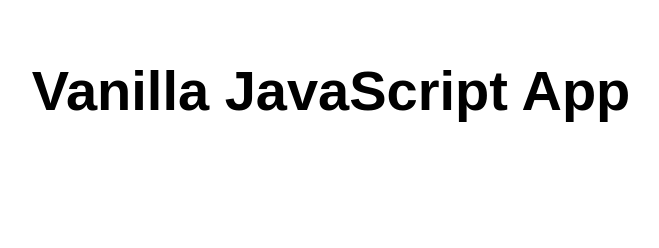
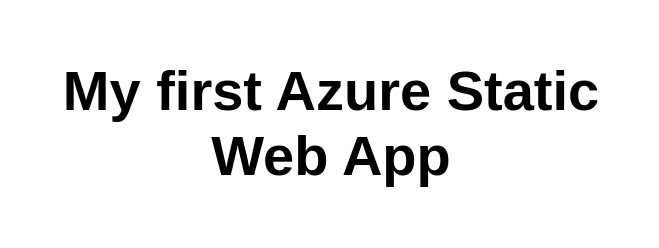
Before and after one commit to mahimasahu3/my-first-static-web-app, a website: page src/index.html in a window 1280 px wide. Shown: the whole page, without its empty margins (309-968 px from the left). Drawn offline with Linux system fonts and the light colour scheme.

Commit message:
Update index.html

```diff
--- a/src/index.html
+++ b/src/index.html
@@ -10,7 +10,7 @@
 
 <body>
   <main>
-    <h1>Vanilla JavaScript App</h1>
+    <h1>My first Azure Static Web App</h1>
   </main>
 </body>
 
```
